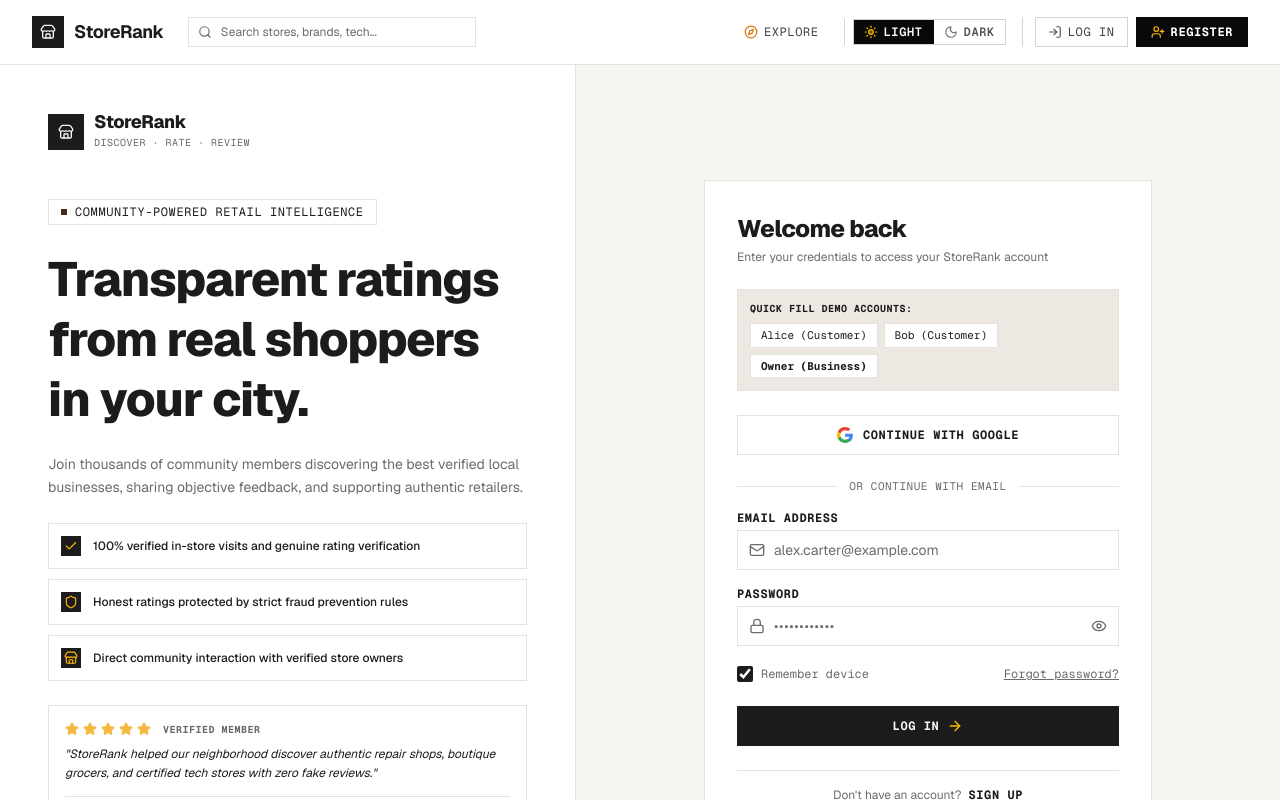
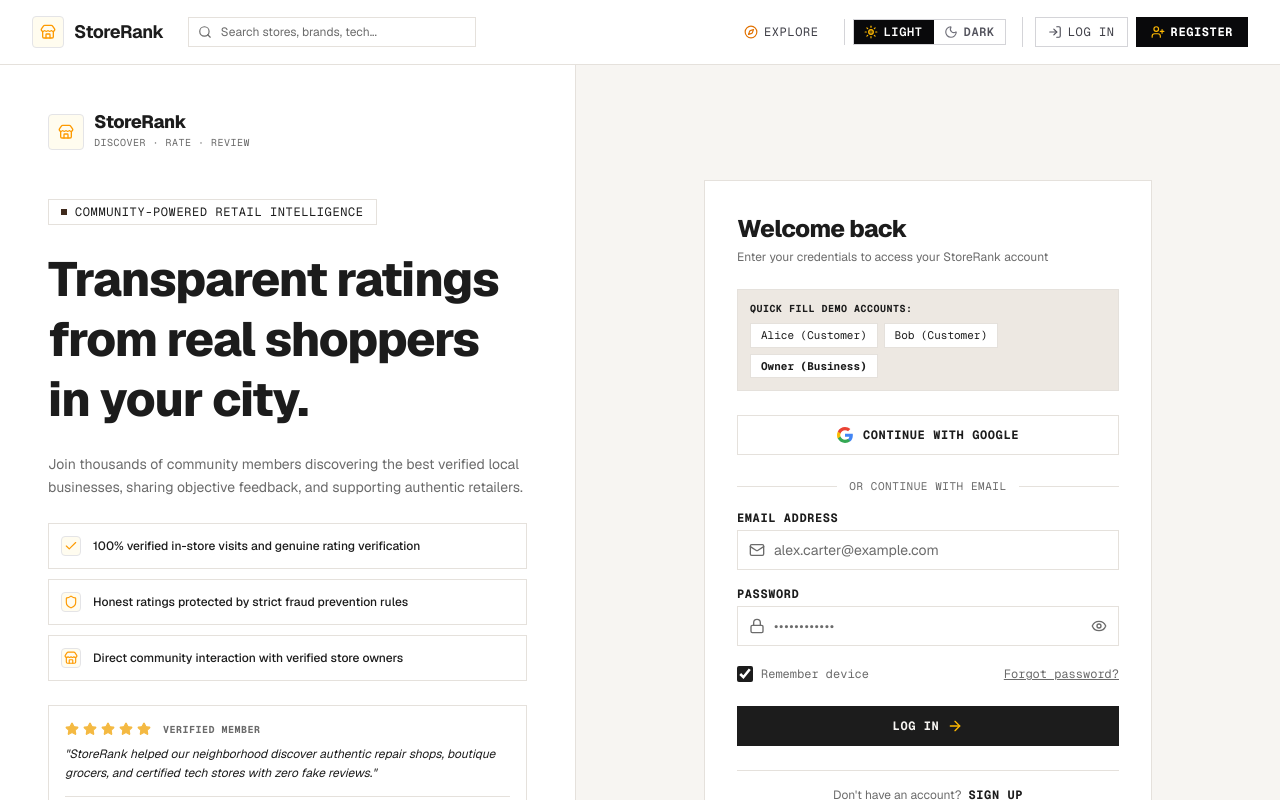
Before and after one commit to sohamwagale/StoreHub, a Next.js app in the folder frontend/: page /login in a window 1280 px wide. Shown: the top 800 px of the page. Built offline with nearby package versions, Linux system fonts and the light colour scheme; no server answers.

Commit message:
icons correction

```diff
--- a/frontend/app/dashboard/page.tsx
+++ b/frontend/app/dashboard/page.tsx
@@ -249,7 +249,7 @@
           <div className="p-5 bg-surface border border-border flex flex-col justify-between">
             <div className="flex items-center justify-between text-muted mb-2">
               <span className="text-xs font-mono uppercase font-bold tracking-wider">Ratings Given</span>
-              <div className="w-8 h-8 bg-foreground text-background flex items-center justify-center border border-foreground">
+              <div className="w-8 h-8 bg-amber-50/80 dark:bg-zinc-800/80 border border-zinc-200 dark:border-zinc-700 rounded-[4px] flex items-center justify-center">
                 <Star className="w-4 h-4 fill-amber-400 text-amber-400" />
               </div>
             </div>
@@ -264,8 +264,8 @@
           <div className="p-5 bg-surface border border-border flex flex-col justify-between">
             <div className="flex items-center justify-between text-muted mb-2">
               <span className="text-xs font-mono uppercase font-bold tracking-wider">Helpful Votes</span>
-              <div className="w-8 h-8 bg-foreground text-background flex items-center justify-center border border-foreground">
-                <ThumbsUp className="w-4 h-4 text-amber-400 dark:text-amber-600" />
+              <div className="w-8 h-8 bg-amber-50/80 dark:bg-zinc-800/80 border border-zinc-200 dark:border-zinc-700 rounded-[4px] flex items-center justify-center">
+                <ThumbsUp className="w-4 h-4 text-amber-500 dark:text-amber-400" />
               </div>
             </div>
             <div className="mt-2">
@@ -279,8 +279,8 @@
           <div className="p-5 bg-surface border border-border flex flex-col justify-between">
             <div className="flex items-center justify-between text-muted mb-2">
               <span className="text-xs font-mono uppercase font-bold tracking-wider">Saved Stores</span>
-              <div className="w-8 h-8 bg-foreground text-background flex items-center justify-center border border-foreground">
-                <Bookmark className="w-4 h-4 text-amber-400 dark:text-amber-600 fill-current" />
+              <div className="w-8 h-8 bg-amber-50/80 dark:bg-zinc-800/80 border border-zinc-200 dark:border-zinc-700 rounded-[4px] flex items-center justify-center">
+                <Bookmark className="w-4 h-4 text-amber-500 dark:text-amber-400 fill-current" />
               </div>
             </div>
             <div className="mt-2">
@@ -294,8 +294,8 @@
           <div className="p-5 bg-surface border border-border flex flex-col justify-between">
             <div className="flex items-center justify-between text-muted mb-2">
               <span className="text-xs font-mono uppercase font-bold tracking-wider">Reviewer Tier</span>
-              <div className="w-8 h-8 bg-foreground text-background flex items-center justify-center border border-foreground">
-                <Award className="w-4 h-4 text-amber-400 dark:text-amber-600" />
+              <div className="w-8 h-8 bg-amber-50/80 dark:bg-zinc-800/80 border border-zinc-200 dark:border-zinc-700 rounded-[4px] flex items-center justify-center">
+                <Award className="w-4 h-4 text-amber-500 dark:text-amber-400" />
               </div>
             </div>
             <div className="mt-2">
@@ -561,8 +561,8 @@
                     {currentRank}
                   </h3>
                 </div>
-                <div className="w-8 h-8 bg-foreground text-background flex items-center justify-center border border-foreground shrink-0">
-                  <Award className="w-4 h-4 text-amber-400 dark:text-amber-600" />
+                <div className="w-8 h-8 bg-amber-50/80 dark:bg-zinc-800/80 border border-zinc-200 dark:border-zinc-700 rounded-[4px] flex items-center justify-center shrink-0">
+                  <Award className="w-4 h-4 text-amber-500 dark:text-amber-400" />
                 </div>
               </div>
 
--- a/frontend/app/globals.css
+++ b/frontend/app/globals.css
@@ -50,6 +50,12 @@
   text-shadow: none !important;
 }
 
+/* Allow 4px container radius for icon containers while preserving zero-radius on other elements */
+.rounded-\[4px\],
+[class*="rounded-[4px]"] {
+  border-radius: 4px !important;
+}
+
 body {
   background: var(--background);
   color: var(--foreground);
--- a/frontend/app/login/page.tsx
+++ b/frontend/app/login/page.tsx
@@ -70,8 +70,8 @@
         {/* Top Section: Brand Identity */}
         <div>
           <div className="inline-flex items-center gap-2.5">
-            <div className="w-9 h-9 bg-foreground text-background flex items-center justify-center border border-foreground shrink-0">
-              <Store className="w-4 h-4" />
+            <div className="w-9 h-9 bg-amber-50/80 dark:bg-zinc-800/80 border border-zinc-200 dark:border-zinc-700 rounded-[4px] flex items-center justify-center shrink-0">
+              <Store className="w-4 h-4 text-amber-500" />
             </div>
             <div className="flex flex-col">
               <span className="font-extrabold text-lg tracking-tight text-foreground leading-none">
@@ -102,8 +102,8 @@
           {/* Feature Points */}
           <div className="space-y-2.5 max-w-lg">
             <div className="flex items-center gap-3 p-3 bg-surface border border-border">
-              <div className="flex items-center justify-center w-5 h-5 bg-foreground text-background shrink-0">
-                <Check className="w-3.5 h-3.5 text-amber-400 dark:text-amber-600" />
+              <div className="flex items-center justify-center w-5 h-5 bg-amber-50/80 dark:bg-zinc-800/80 border border-zinc-200 dark:border-zinc-700 rounded-[4px] shrink-0">
+                <Check className="w-3.5 h-3.5 text-amber-500 dark:text-amber-400" />
               </div>
               <span className="text-xs font-medium text-foreground">
                 100% verified in-store visits and genuine rating verification
@@ -111,8 +111,8 @@
             </div>
 
             <div className="flex items-center gap-3 p-3 bg-surface border border-border">
-              <div className="flex items-center justify-center w-5 h-5 bg-foreground text-background shrink-0">
-                <Shield className="w-3.5 h-3.5 text-amber-400 dark:text-amber-600" />
+              <div className="flex items-center justify-center w-5 h-5 bg-amber-50/80 dark:bg-zinc-800/80 border border-zinc-200 dark:border-zinc-700 rounded-[4px] shrink-0">
+                <Shield className="w-3.5 h-3.5 text-amber-500 dark:text-amber-400" />
               </div>
               <span className="text-xs font-medium text-foreground">
                 Honest ratings protected by strict fraud prevention rules
@@ -120,8 +120,8 @@
             </div>
 
             <div className="flex items-center gap-3 p-3 bg-surface border border-border">
-              <div className="flex items-center justify-center w-5 h-5 bg-foreground text-background shrink-0">
-                <StorefrontIcon className="w-3.5 h-3.5 text-amber-400 dark:text-amber-600" />
+              <div className="flex items-center justify-center w-5 h-5 bg-amber-50/80 dark:bg-zinc-800/80 border border-zinc-200 dark:border-zinc-700 rounded-[4px] shrink-0">
+                <StorefrontIcon className="w-3.5 h-3.5 text-amber-500 dark:text-amber-400" />
               </div>
               <span className="text-xs font-medium text-foreground">
                 Direct community interaction with verified store owners
--- a/frontend/app/register/page.tsx
+++ b/frontend/app/register/page.tsx
@@ -112,8 +112,8 @@
         <div className="space-y-8">
           {/* Logo & Brand */}
           <div className="flex items-center gap-2.5">
-            <div className="w-9 h-9 bg-foreground text-background flex items-center justify-center border border-foreground shrink-0">
-              <Store className="w-4 h-4" />
+            <div className="w-9 h-9 bg-amber-50/80 dark:bg-zinc-800/80 border border-zinc-200 dark:border-zinc-700 rounded-[4px] flex items-center justify-center shrink-0">
+              <Store className="w-4 h-4 text-amber-500" />
             </div>
             <div className="flex flex-col">
               <span className="font-extrabold text-lg tracking-tight text-foreground leading-none">
--- a/frontend/components/Navbar.tsx
+++ b/frontend/components/Navbar.tsx
@@ -40,8 +40,8 @@
           {/* Left: Brand & Search Bar */}
           <div className="flex items-center gap-3 sm:gap-6">
             <Link href="/" className="flex items-center gap-2.5 shrink-0 group">
-              <div className="w-8 h-8 bg-foreground text-background flex items-center justify-center border border-foreground">
-                <Store className="w-4 h-4" />
+              <div className="w-8 h-8 bg-amber-50/80 dark:bg-zinc-800/80 border border-zinc-200 dark:border-zinc-700 rounded-[4px] flex items-center justify-center">
+                <Store className="w-4 h-4 text-amber-500" />
               </div>
               <div className="flex items-center">
                 <span className="text-lg font-bold tracking-tight text-foreground">
--- a/frontend/components/store-detail/StoreSidebarInfo.tsx
+++ b/frontend/components/store-detail/StoreSidebarInfo.tsx
@@ -110,8 +110,8 @@
 
       {/* 3. VERIFIED MERCHANT BADGE */}
       <div className="p-5 bg-muted-fill border border-border flex items-start gap-4">
-        <div className="w-10 h-10 bg-foreground text-background flex items-center justify-center shrink-0 border border-foreground">
-          <Shield className="w-5 h-5 text-accent" />
+        <div className="w-10 h-10 bg-amber-50/80 dark:bg-zinc-800/80 border border-zinc-200 dark:border-zinc-700 rounded-[4px] flex items-center justify-center shrink-0">
+          <Shield className="w-5 h-5 text-amber-500" />
         </div>
         <div className="space-y-1">
           <div className="flex items-center gap-1.5 text-xs font-mono font-bold uppercase text-foreground">
```
